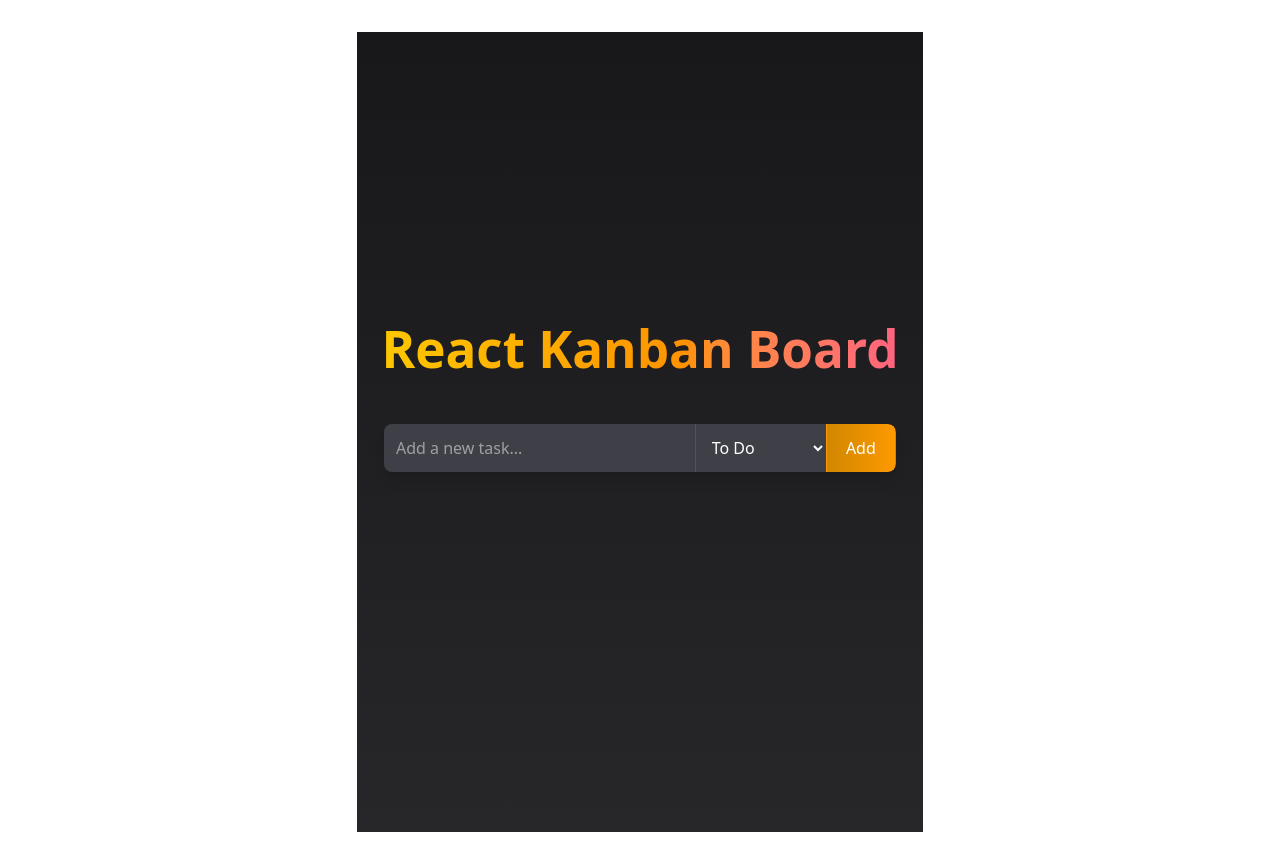
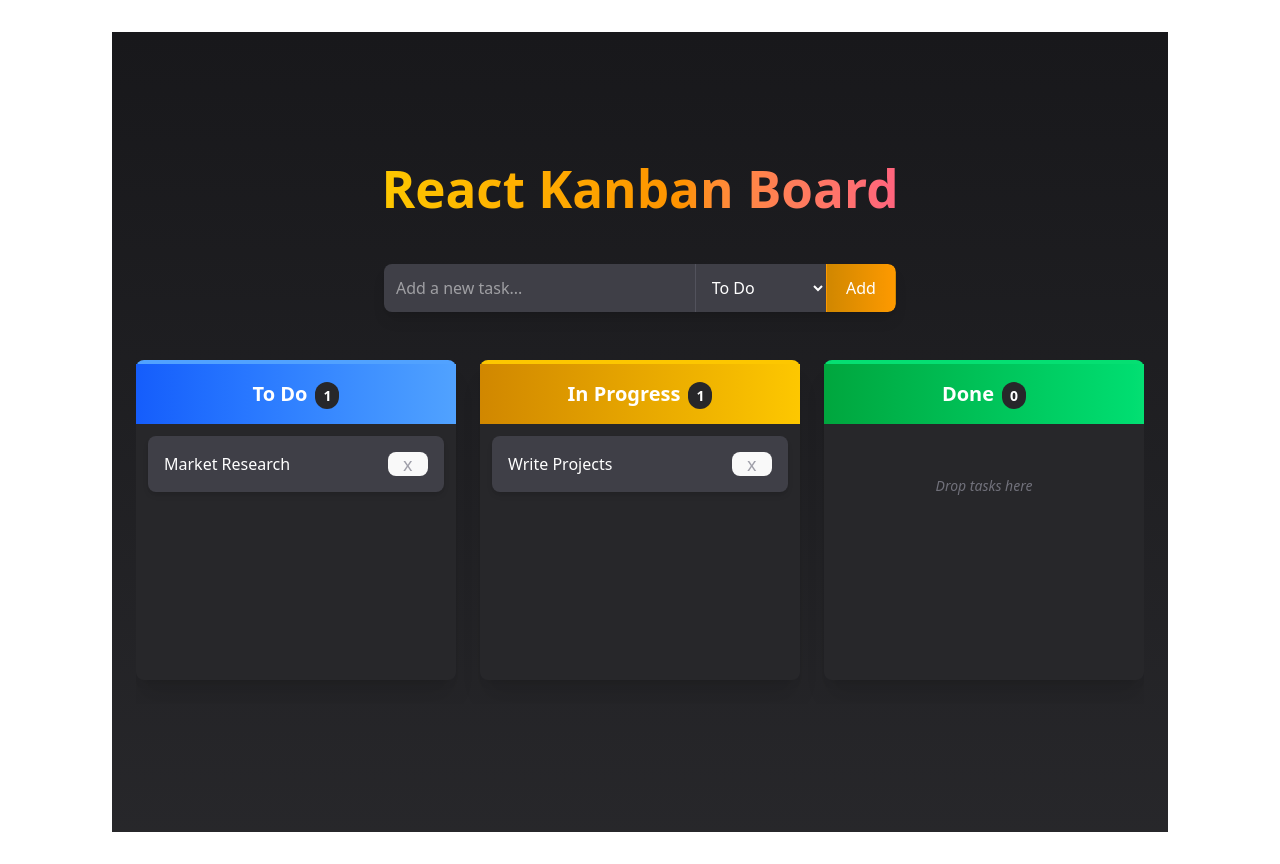
Before and after one commit to NewIncome/react-kanban-board, a React (Vite) app: page / in a window 1280 px wide. Built offline with nearby package versions, Linux system fonts and the light colour scheme.

Commit message:
feat: modify functions and variables to comply with API json format - and with app naming

```diff
--- a/src/App.jsx
+++ b/src/App.jsx
@@ -11,31 +11,12 @@ function App() {
     //<-1-> to define the initial state for the Boxes
       {id: "1", content: "Market Research", column:"TO_DO"},
       {id: "2", content: "Write Projects", column:"IN_PROGRESS"}
-    /* todo: {
-      name: "To Do",
-      items: [
-        {id: "1", content: "Market Research", column:"TO_DO"},
-        {id: "2", content: "Write Projects", column:"TO_DO"}
-      ]
-    },
-    inProgress: {
-      name: "In Progress",
-      items: [
-        {id: "3", content: "Design UI mockups"}
-      ]
-    },
-    done: {
-      name: "Done",
-      items: [
-        {id: "4", content: "Set up repository"}
-      ]
-    } */
   ]);
 
   //<-2-> create the rest of the state variables (3 (drag&drop, delete, add))
   const [newTask, setNewTask] = useState("");  //to keep track of new created tasks
 
-  const [activeColumns, setActiveColumns] = useState("todo");  //to save the decision in which box the task will be in
+  const [selectedColumn, setSelectedColumn] = useState("TO_DO");  //to save the decision in which box the task will be in
 
   const [draggedItem, setDraggedItem] = useState(null);  //to keep track of which task is currently being dragged over
 
@@ -51,9 +32,9 @@ function App() {
     //push the newly created object + previousState/originalObjects
     const updatedTasks = [...tasks]; //to not deal with the original array
     updatedTasks.push({
-      id: Date.now().toString(),
+      id: Date.now().toString(), //only for UI testing purposes
       content: newTask,
-      column: activeColumns
+      column: selectedColumn
     });
 
     setTasks(updatedTasks);  //after pushing the newTask to the column we Update the State
@@ -61,12 +42,12 @@ function App() {
     setNewTask("");  //to clear the input
   }
 
-  const removeTask = (columnName, taskId) => {
+  const removeTask = (taskId) => {
     var updatedTasks = [...tasks];
 
     //to remove an item we'll filter the columns stateVar, to get all except the one to delete
     updatedTasks = updatedTasks.filter(
-                      item => item.id !== taskId && item.column !== columnName);
+                      item => item.id !== taskId);
 
     setTasks(updatedTasks); //to update the state
   }
@@ -85,14 +66,15 @@ function App() {
 
     if(!draggedItem) return;  //Base Case: no draggedElem return nothing
 
-    const {columnName: sourceColumnName, item} = draggedItem;  //extract the information of the draggedElement (like: original column, id)
+    const {column: sourceColumnName, item} = draggedItem;  //extract the information of the draggedElement (like: original column, id)
 
     if(sourceColumnName === columnName) return;  //to not get a duplicate task if you drag&drop it in the same box
 
     //Logic for dropping the item in a different box: means modifying the column value of the Task
     var updatedTasks = [...tasks];
-    updatedTasks = updatedTasks.filter(i => i.id !== item.id && i.column !== sourceColumnName);
+    updatedTasks = updatedTasks.filter(i => i.id !== item.id);
 
+    item.column = columnName;
     updatedTasks.push(item);
 
     setTasks(updatedTasks); //update the columns
@@ -117,23 +99,23 @@ function App() {
             setNewTask={setNewTask}
             addNewTask={addNewTask}
             columns={columns}
-            activeColumns={activeColumns}
-            setActiveColumns={setActiveColumns}
+            selectedColumn={selectedColumn}
+            setSelectedColumn={setSelectedColumn}
           />
 
           <div className="flex gap-6 overflow-x-auto pb-6 w-full">
-            {/* {Object.keys(tasks).map(columnId => (
+            {columns.map(columnName => (
 
               <Column
-                columnId={columnId}
+                columnName={columnName}
+                tasks={tasks}
+                handleDragStart={handleDragStart}
                 handleDragOver={handleDragOver}
                 handleDrop={handleDrop}
-                columns={tasks}
-                handleDragStart={handleDragStart}
                 removeTask={removeTask}
               />
 
-            ))} */}
+            ))}
           </div>
 
         </div>
--- a/src/components/InputNew.jsx
+++ b/src/components/InputNew.jsx
@@ -1,7 +1,7 @@
 import { convertName } from '../util';
 
 
-function InputNew({newTask, setNewTask, addNewTask, columns, activeColumns, setActiveColumns}) {
+function InputNew({newTask, setNewTask, addNewTask, columns, selectedColumn, setSelectedColumn}) {
   return (
     <div className="mb-8 flex w-full max-w-lg shadow-lg
             rounded-lg overflow-hidden">
@@ -15,8 +15,8 @@ function InputNew({newTask, setNewTask, addNewTask, columns, activeColumns, setA
             />
 
             <select
-              value={activeColumns}
-              onChange={e => setActiveColumns(e.target.value)}
+              value={selectedColumn}
+              onChange={e => setSelectedColumn(e.target.value)}
               className="p-3 bg-zinc-700 text-white border-0 border-l
               border-zinc-600"
             >
--- a/src/components/Task.jsx
+++ b/src/components/Task.jsx
@@ -1,23 +1,23 @@
 function Task({
-  columnId,
-  item,
+  columnName,
+  task,
   handleDragStart,
   removeTask
 }) {
 
   return (
     <div
-      key={item.id}
+      key={task.id}
       className="p-4 mb-3 bg-zinc-700 text-white
         rounded-lg shadow-md cursor-move flex items-center
         justify-between transform trasnsition-all duration-200
         hover:scale-105 hover:shadow-lg"
       draggable
-      onDragStart={() => handleDragStart(columnId, item)}
+      onDragStart={() => handleDragStart(columnName, task)}
     >
-      <span className="mr-2">{item.content}</span>
+      <span className="mr-2">{task.content}</span>
       <button
-        onClick={() => removeTask(columnId, item.id)}
+        onClick={() => removeTask(task.id)}
         className="text-zinc-400 hover:text-red-400
           transition-colors duration-200 w-6 h-6 flex
           items-center justify-center rounded-full
--- a/src/containers/Column.jsx
+++ b/src/containers/Column.jsx
@@ -1,9 +1,10 @@
 import Task from '../components/Task';
+import { convertName } from '../util';
 
 
 function Column({
-  columnId,
-  columns,
+  columnName,
+  tasks,
   handleDragStart,
   handleDragOver,
   handleDrop,
@@ -13,55 +14,60 @@ function Column({
   //<-5-> Create the UI. Create the column styles
   /* to switch for each box when you move the task between boxes */
   const columnStyles = {
-    todo: {
+    TO_DO: {
       header: "bg-gradient-to-r from-blue-600 to-blue-400",
       border: "border-blue-400",
     },
-    inProgress: {
+    IN_PROGRESS: {
       header: "bg-gradient-to-r from-yellow-600 to-yellow-400",
       border: "border-yellow-400",
     },
-    done: {
+    DONE: {
       header: "bg-gradient-to-r from-green-600 to-green-400",
       border: "border-green-400",
     }
   };
 
+  const columnItems = tasks.filter(e => e.column === columnName);
+
+  console.log("Inside Column");
+  console.log(columnName);
+  console.log(tasks);
+
 
   return (
     <div
-      id="Column"
-      key={columnId}
-      className={`flex-shrink-0 w-80 bg-zinc-800 rounded-lg
-        shadow-xl border-t-4 ${columnStyles[columnId].border}`}//for Dynamic Styling
-      onDragOver={e => handleDragOver(e, columnId)}
-      onDrop={e => handleDrop(e, columnId)}
+      key={columnName}
+      className={`Column flex-shrink-0 w-80 bg-zinc-800 rounded-lg
+        shadow-xl border-t-4 ${columnStyles[columnName].border}`}//for Dynamic Styling
+      onDragOver={e => handleDragOver(e, columnName)}
+      onDrop={e => handleDrop(e, columnName)}
     >
       {/* div for the COLumnHeader */}
       <div
         className={`p-4 text-white font-bold text-xl
-          rounded-t-m ${columnStyles[columnId].header}`}
+          rounded-t-m ${columnStyles[columnName].header}`}
       >
-        {columns[columnId].name}
+        {convertName(columnName)}
         <span className="ml-2 px-2 py-1 bg-zinc-800
         bg-opacity-30 rounded-full text-sm">
-          {columns[columnId].items.length}
+          {columnItems.length}
         </span>
       </div>
 
         {/* Div to yield Tasks */}
       <div id="TasksContainer" className="p-3 min-h-64">
-        {columns[columnId].items.length === 0 ? (
-            /* div for empty-col/no-tasks */
+        {columnItems.length === 0 ? (
+            // div for empty-col/no-tasks
             <div className="text-center py-10 text-zinc-500
               italic text-sm">Drop tasks here</div>
           ) : (
-            /* to map-create the Tasks */
-            columns[columnId].items.map(item => (
+            // to map-create the Tasks
+            columnItems.map(task => (
 
               <Task
-                columnId={columnId}
-                item={item}
+                columnName={columnName}
+                task={task}
                 handleDragStart={handleDragStart}
                 removeTask={removeTask}
               />
@@ -77,15 +83,3 @@ function Column({
 }
 
 export default Column;
-
-/*
- State:
- + columns  { todo:
-                {name:"", items: [{id:"", content:""}]},
-              inProgress, done }
- + newTask
- + activeColumns
- + draggedItem
-
- + columnStyles
-*/
```
